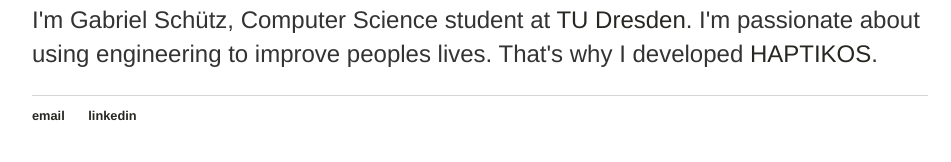
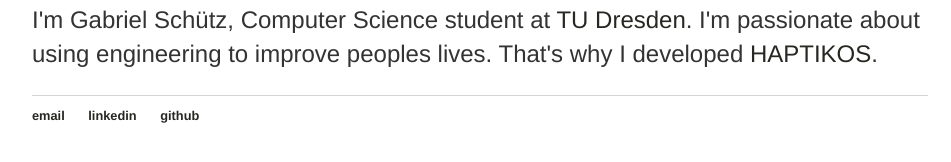
Before and after one commit to gabrielgydu/gabrielgydu.github.io, a Jekyll site: the page built from index.html, in a window 1280 px wide. Shown: the part 194-356 px from the top of the page, without its empty margins (160-1111 px from the left). Built offline with Jekyll 4.4.1, drawn with Linux system fonts in a browser that asks for light colours.

Commit message:
added link to github

```diff
--- a/_layouts/default.html
+++ b/_layouts/default.html
@@ -21,6 +21,7 @@
 	    		<ul>
 	        		<li><a href="mailto:kontakt@gabrielschutz.de">email</a></li>
 				<li><a href="https://www.linkedin.com/in/gabriel-sch%C3%BCtz-de-souza-271654b7/">linkedin</a></li>
+				<li><a href="https://github.com/gabrielgydu">github</a></li>
 				</ul>
 			</footer>
 		</body>
```
